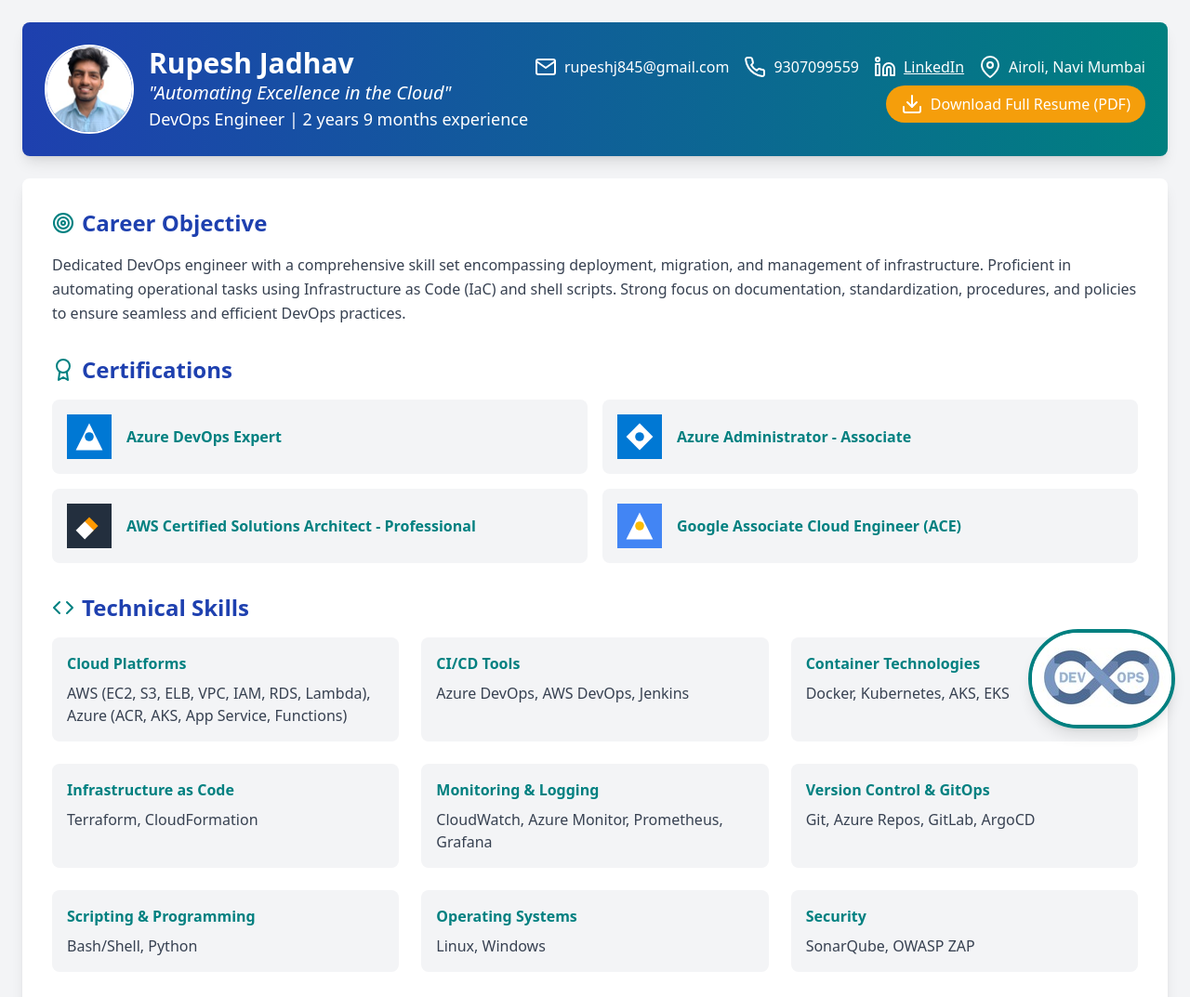
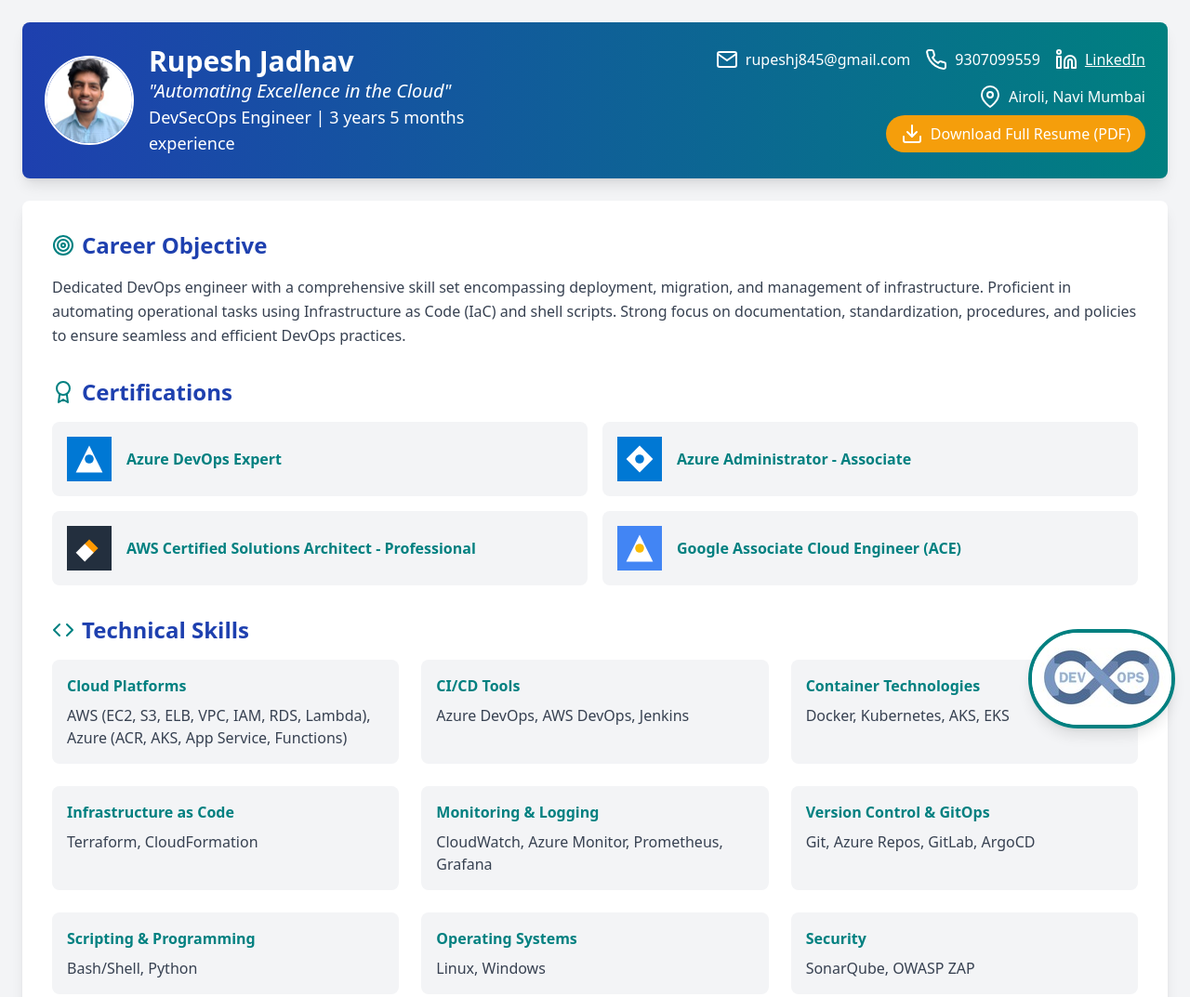
Before and after one commit to Xmen143/rupesh-resume, a plain HTML site: page docs/index.html in a window 1280 px wide. Shown: the top 1073 px of the page at 93% size. Drawn offline with nearby package versions, Linux system fonts and the light colour scheme.

Commit message:
Update index.html

```diff
--- a/docs/index.html
+++ b/docs/index.html
@@ -3,7 +3,7 @@
 <head>
     <meta charset="UTF-8">
     <meta name="viewport" content="width=device-width, initial-scale=1.0">
-    <title>Rupesh Jadhav - DevOps Engineer</title>
+    <title>Rupesh Jadhav - DevSecOps Engineer</title>
     <link href='rupesh.css' rel='stylesheet' type='text/css'/>
     <script src="https://cdnjs.cloudflare.com/ajax/libs/feather-icons/4.28.0/feather.min.js"></script>
 </head>
@@ -17,7 +17,7 @@
                     <div>
                         <h1 class="text-3xl font-bold">Rupesh Jadhav</h1>
                         <p class="text-xl font-light italic">"Automating Excellence in the Cloud"</p>
-                        <p class="text-lg">DevOps Engineer | 2 years 9 months experience</p>
+                        <p class="text-lg">DevSecOps Engineer | 3 years 5 months experience</p>
                     </div>
                 </div>
                 <div class="flex flex-col items-end">
```
